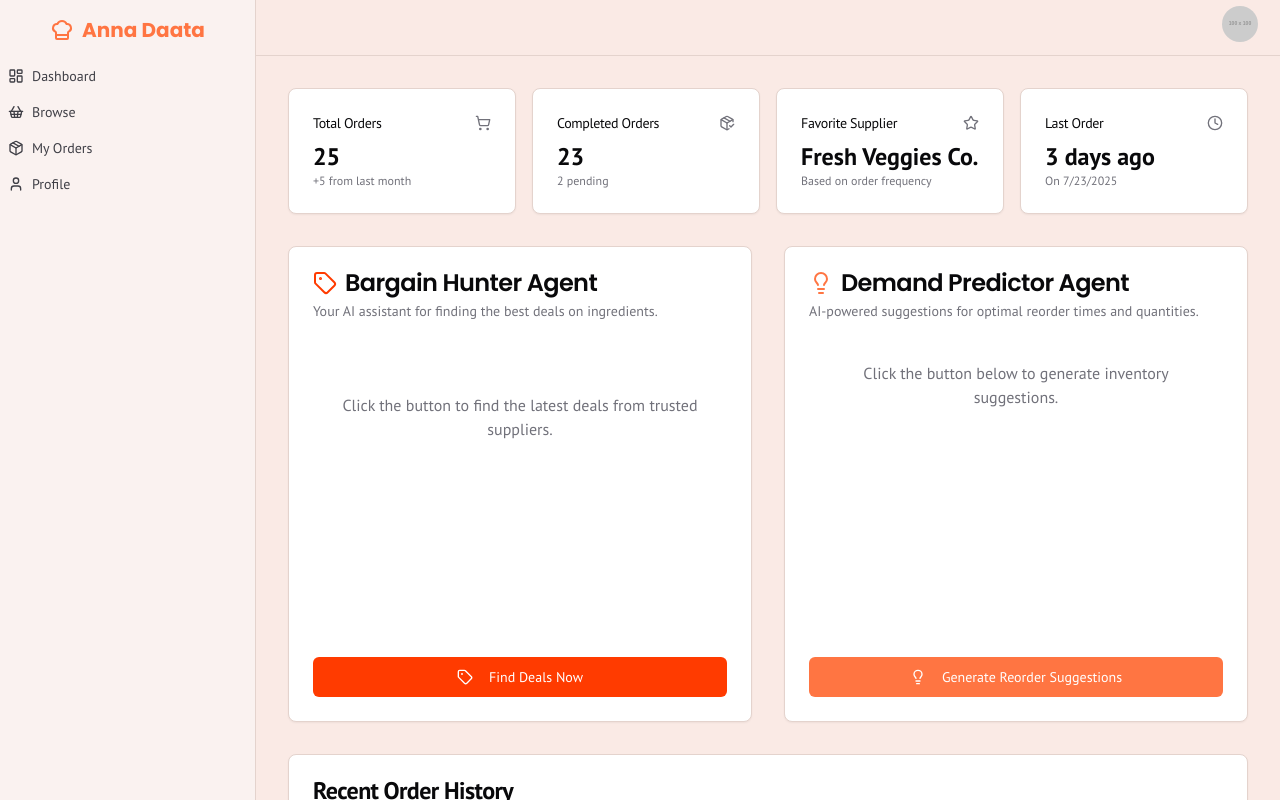
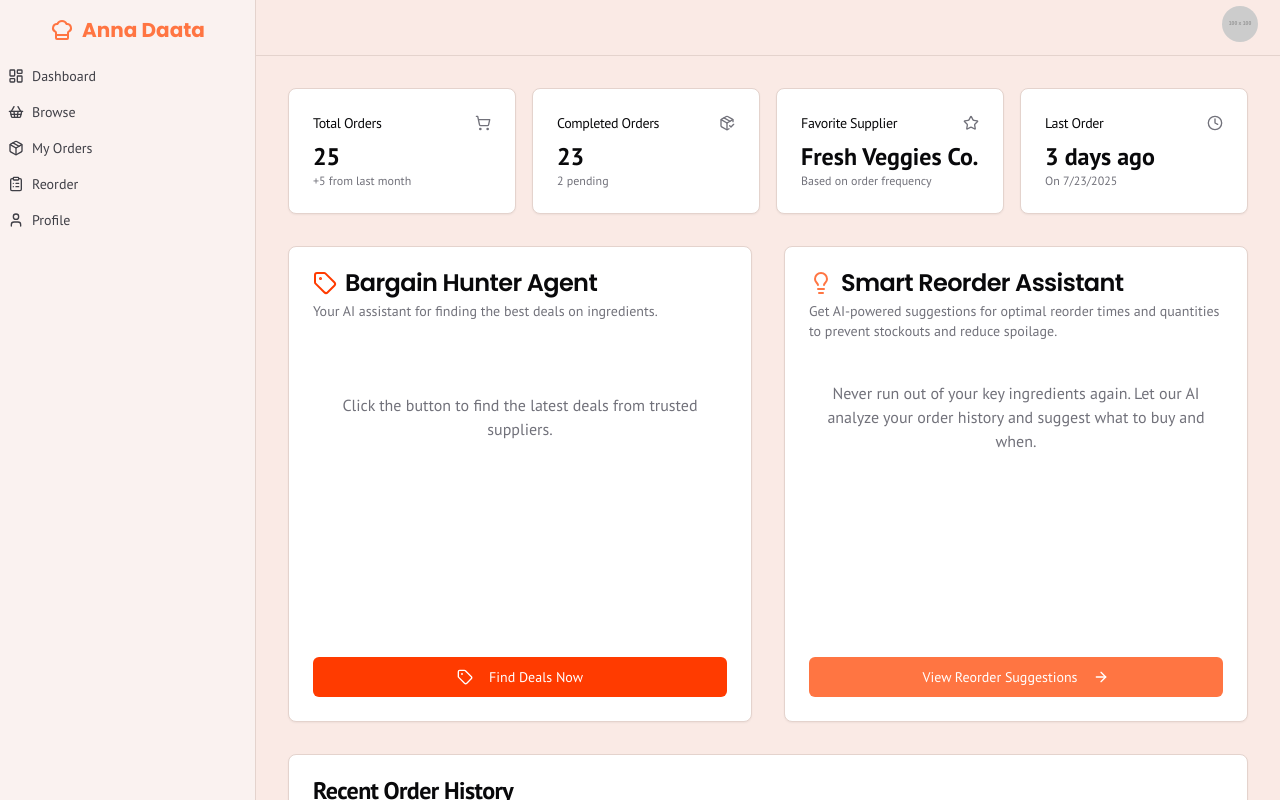
Before and after one commit to KiranRathod4/Anna-daata, a Next.js app: page /vendor/dashboard in a window 1280 px wide. Shown: the top 800 px of the page. Built offline with nearby package versions, Linux system fonts and the light colour scheme; what @genkit-ai/googleai, genkit would draw is missing.

Commit message:
**Example Scenario**
Let’s say the broad problem is

**“Street food ven

```diff
--- a/src/app/vendor/layout.tsx
+++ b/src/app/vendor/layout.tsx
@@ -1,5 +1,5 @@
 import { SidebarProvider, Sidebar, SidebarMenu, SidebarMenuItem, SidebarMenuButton, SidebarInset, SidebarTrigger, SidebarHeader, SidebarContent } from '@/components/ui/sidebar';
-import { LayoutDashboard, ShoppingBasket, Package, User } from 'lucide-react';
+import { LayoutDashboard, ShoppingBasket, Package, User, ClipboardList } from 'lucide-react';
 import { Logo } from '@/components/logo';
 import { UserNav } from '@/components/user-nav';
 import { DashboardHeader } from '@/components/dashboard-header';
@@ -8,6 +8,7 @@ const navItems = [
   { href: "/vendor/dashboard", icon: LayoutDashboard, label: "Dashboard" },
   { href: "/vendor/browse", icon: ShoppingBasket, label: "Browse" },
   { href: "/vendor/orders", icon: Package, label: "My Orders" },
+  { href: "/vendor/reorder", icon: ClipboardList, label: "Reorder" },
   { href: "/vendor/profile", icon: User, label: "Profile" },
 ];
 
--- /dev/null
+++ b/src/app/vendor/reorder/page.tsx
@@ -0,0 +1,115 @@
+"use client";
+
+import { useState } from 'react';
+import { Card, CardContent, CardDescription, CardHeader, CardTitle } from "@/components/ui/card";
+import { Button } from "@/components/ui/button";
+import { Table, TableBody, TableCell, TableHead, TableHeader, TableRow } from "@/components/ui/table";
+import { Lightbulb, Loader2, ShoppingCart } from "lucide-react";
+import { demandPredictionAgent, DemandPredictionOutput } from '@/ai/flows/demand-prediction-agent';
+import { useToast } from "@/hooks/use-toast";
+import { mockDemandPredictionInput, allProducts } from '@/lib/data';
+import { Skeleton } from '@/components/ui/skeleton';
+
+export default function ReorderPage() {
+  const [prediction, setPrediction] = useState<DemandPredictionOutput | null>(null);
+  const [isLoading, setIsLoading] = useState(false);
+  const { toast } = useToast();
+
+  const handlePrediction = async () => {
+    setIsLoading(true);
+    setPrediction(null);
+    try {
+      const result = await demandPredictionAgent(mockDemandPredictionInput);
+      setPrediction(result);
+    } catch (error) {
+      console.error("Error fetching demand prediction:", error);
+      toast({
+        title: "Error",
+        description: "Failed to fetch reorder suggestions. Please try again.",
+        variant: "destructive",
+      });
+    } finally {
+      setIsLoading(false);
+    }
+  };
+
+  const handleAddToCart = (productName: string) => {
+    toast({
+      title: "Added to Cart",
+      description: `${productName} has been added to your cart for reordering.`,
+    });
+  };
+
+  const getSupplierForItem = (itemName: string) => {
+    const product = allProducts.find(p => p.name === itemName);
+    return product ? product.supplierName : 'Unknown';
+  };
+
+  return (
+    <div className="flex flex-col gap-8">
+      <div>
+        <h1 className="text-3xl font-bold font-headline tracking-tight">Smart Reorder Assistant</h1>
+        <p className="text-muted-foreground">Get AI-powered suggestions on what and when to reorder.</p>
+      </div>
+
+      <Card>
+        <CardHeader>
+          <CardTitle>Reorder Suggestions</CardTitle>
+          <CardDescription>
+            Based on your past sales and inventory levels, here’s what we recommend you reorder soon.
+          </CardDescription>
+        </CardHeader>
+        <CardContent>
+          {!prediction && !isLoading && (
+            <div className="text-center py-12">
+              <p className="text-muted-foreground mb-4">Click the button below to analyze your inventory and generate suggestions.</p>
+              <Button onClick={handlePrediction}>
+                <Lightbulb className="mr-2 h-4 w-4" />
+                Generate Suggestions
+              </Button>
+            </div>
+          )}
+          {isLoading ? (
+            <div className="space-y-2">
+              <Skeleton className="h-10 w-full" />
+              <Skeleton className="h-10 w-full" />
+              <Skeleton className="h-10 w-full" />
+            </div>
+          ) : prediction && prediction.reorderSuggestions.length > 0 ? (
+            <Table>
+              <TableHeader>
+                <TableRow>
+                  <TableHead>Item Name</TableHead>
+                  <TableHead>Supplier</TableHead>
+                  <TableHead>Suggested Quantity</TableHead>
+                  <TableHead>Suggested Order Date</TableHead>
+                  <TableHead className="text-right">Action</TableHead>
+                </TableRow>
+              </TableHeader>
+              <TableBody>
+                {prediction.reorderSuggestions.map((item) => (
+                  <TableRow key={item.itemId}>
+                    <TableCell className="font-medium">{item.itemName}</TableCell>
+                    <TableCell>{getSupplierForItem(item.itemName)}</TableCell>
+                    <TableCell>{item.suggestedQuantity}</TableCell>
+                    <TableCell>{new Date(item.suggestedOrderDate).toLocaleDateString()}</TableCell>
+                    <TableCell className="text-right">
+                      <Button size="sm" onClick={() => handleAddToCart(item.itemName)}>
+                        <ShoppingCart className="mr-2 h-4 w-4" />
+                        Add to Cart
+                      </Button>
+                    </TableCell>
+                  </TableRow>
+                ))}
+              </TableBody>
+            </Table>
+          ) : prediction && prediction.reorderSuggestions.length === 0 ? (
+            <div className="text-center py-12">
+              <p className="text-muted-foreground">No reorder suggestions at this time. Looks like your inventory is well-stocked!</p>
+            </div>
+          ) : null }
+        </CardContent>
+      </Card>
+    </div>
+  );
+}
--- a/src/components/vendor/demand-prediction-card.tsx
+++ b/src/components/vendor/demand-prediction-card.tsx
@@ -1,83 +1,31 @@
 "use client";
 
-import { useState } from 'react';
+import Link from 'next/link';
 import { Card, CardContent, CardDescription, CardFooter, CardHeader, CardTitle } from "@/components/ui/card";
 import { Button } from "@/components/ui/button";
-import { Table, TableBody, TableCell, TableHead, TableHeader, TableRow } from "@/components/ui/table";
-import { Lightbulb, Loader2 } from "lucide-react";
-import { demandPredictionAgent, DemandPredictionOutput } from '@/ai/flows/demand-prediction-agent';
-import { useToast } from "@/hooks/use-toast";
-import { mockDemandPredictionInput } from '@/lib/data';
-import { Skeleton } from '../ui/skeleton';
+import { Lightbulb, ArrowRight } from "lucide-react";
 
 export function DemandPredictionCard() {
-  const [prediction, setPrediction] = useState<DemandPredictionOutput | null>(null);
-  const [isLoading, setIsLoading] = useState(false);
-  const { toast } = useToast();
-
-  const handlePrediction = async () => {
-    setIsLoading(true);
-    setPrediction(null);
-    try {
-      const result = await demandPredictionAgent(mockDemandPredictionInput);
-      setPrediction(result);
-    } catch (error) {
-      console.error("Error fetching demand prediction:", error);
-      toast({
-        title: "Error",
-        description: "Failed to fetch demand prediction. Please try again.",
-        variant: "destructive",
-      });
-    } finally {
-      setIsLoading(false);
-    }
-  };
-
   return (
     <Card className="flex flex-col">
       <CardHeader>
         <div className="flex items-center gap-2">
           <Lightbulb className="w-6 h-6 text-primary" />
-          <CardTitle className="font-headline">Demand Predictor Agent</CardTitle>
+          <CardTitle className="font-headline">Smart Reorder Assistant</CardTitle>
         </div>
-        <CardDescription>AI-powered suggestions for optimal reorder times and quantities.</CardDescription>
+        <CardDescription>Get AI-powered suggestions for optimal reorder times and quantities to prevent stockouts and reduce spoilage.</CardDescription>
       </CardHeader>
       <CardContent className="flex-grow">
-        {isLoading ? (
-          <div className="space-y-2">
-            <Skeleton className="h-8 w-full" />
-            <Skeleton className="h-8 w-full" />
-            <Skeleton className="h-8 w-full" />
-          </div>
-        ) : prediction ? (
-          <Table>
-            <TableHeader>
-              <TableRow>
-                <TableHead>Item</TableHead>
-                <TableHead>Quantity</TableHead>
-                <TableHead>Order By</TableHead>
-              </TableRow>
-            </TableHeader>
-            <TableBody>
-              {prediction.reorderSuggestions.map((item) => (
-                <TableRow key={item.itemId}>
-                  <TableCell className="font-medium">{item.itemName}</TableCell>
-                  <TableCell>{item.suggestedQuantity}</TableCell>
-                  <TableCell>{new Date(item.suggestedOrderDate).toLocaleDateString()}</TableCell>
-                </TableRow>
-              ))}
-            </TableBody>
-          </Table>
-        ) : (
-          <div className="text-center text-muted-foreground p-4">
-            Click the button below to generate inventory suggestions.
-          </div>
-        )}
+        <div className="text-center text-muted-foreground p-4">
+          Never run out of your key ingredients again. Let our AI analyze your order history and suggest what to buy and when.
+        </div>
       </CardContent>
       <CardFooter>
-        <Button onClick={handlePrediction} disabled={isLoading} className="w-full">
-          {isLoading ? <Loader2 className="mr-2 h-4 w-4 animate-spin" /> : <Lightbulb className="mr-2 h-4 w-4" />}
-          {isLoading ? 'Analyzing...' : 'Generate Reorder Suggestions'}
+        <Button asChild className="w-full">
+          <Link href="/vendor/reorder">
+            View Reorder Suggestions
+            <ArrowRight className="ml-2 h-4 w-4" />
+          </Link>
         </Button>
       </CardFooter>
     </Card>
```
